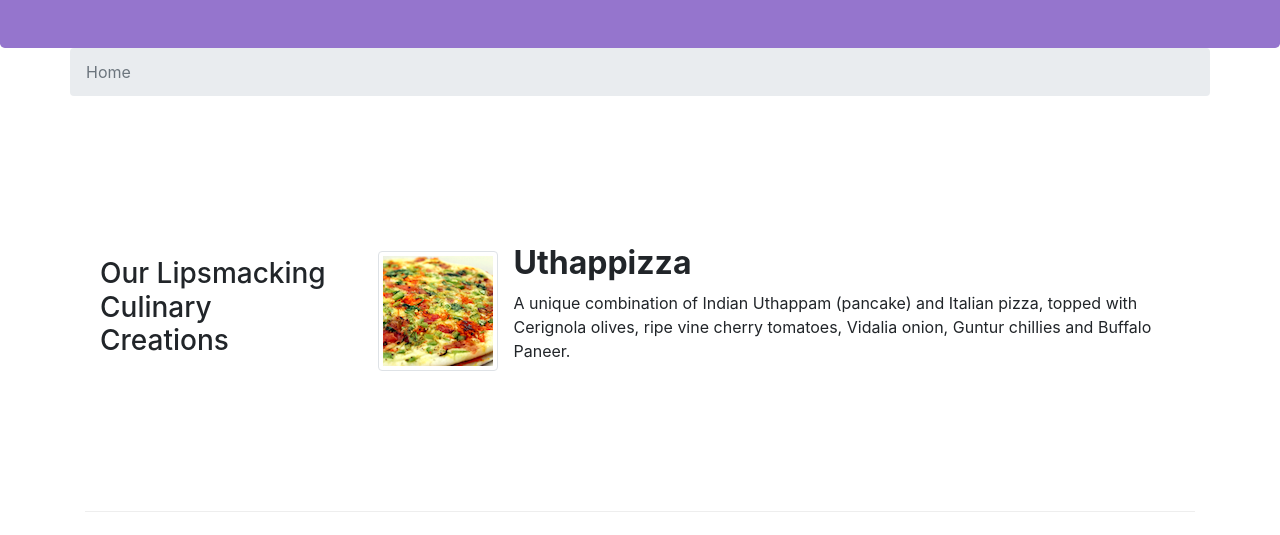
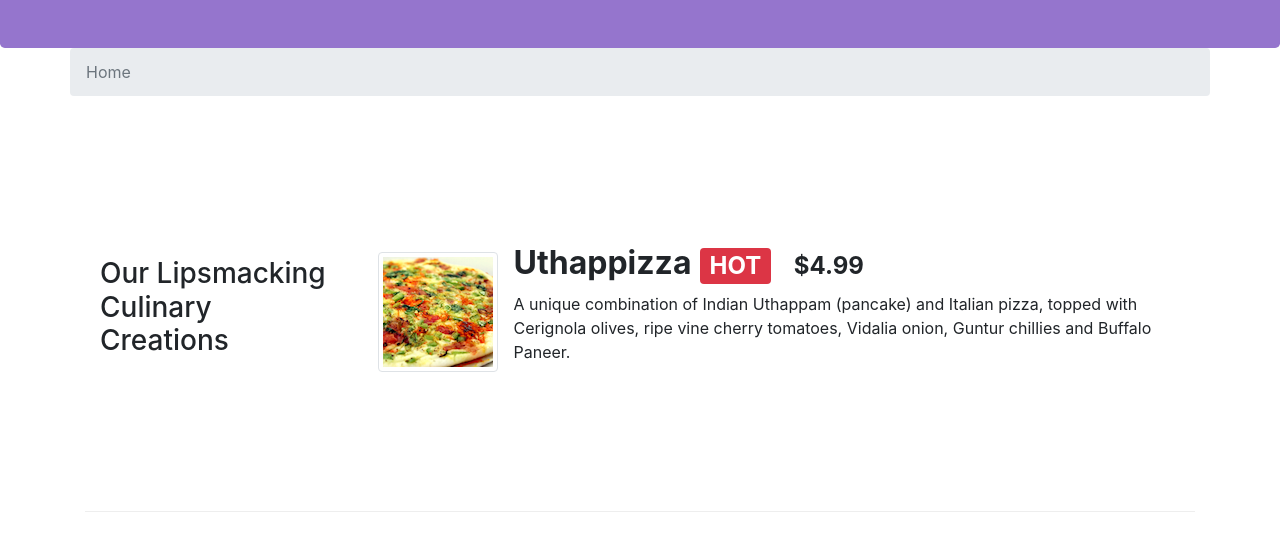
Before and after one commit to AnilSharma1997/Bootstrap, a website: page index.html in a window 1280 px wide. Shown: the part 265-800 px from the top of the page. Drawn offline with nearby package versions, Linux system fonts and the light colour scheme.

Commit message:
Alerting Users:Badges,Alerts

```diff
--- a/index.html
+++ b/index.html
@@ -64,7 +64,7 @@
                 <div class="media">
                     <img class="d-flex mr-3 img-thumbnail align-self-center" src="img/uthappizza.png" alt="uthappizza">
                     <div class="media-body">
-                        <h2 class="mt-0"><b>Uthappizza</b></h2>
+                        <h2 class="mt-0"><b>Uthappizza</b> <span class="badge badge-danger">HOT</span> <span class="badge badge-pill badge-default">$4.99</span></h2>
                         <p>A unique combination of Indian Uthappam (pancake) and Italian pizza, topped with Cerignola olives, ripe vine cherry tomatoes, Vidalia onion, Guntur chillies and Buffalo Paneer.</p>
                     </div>
                 </div>
```
